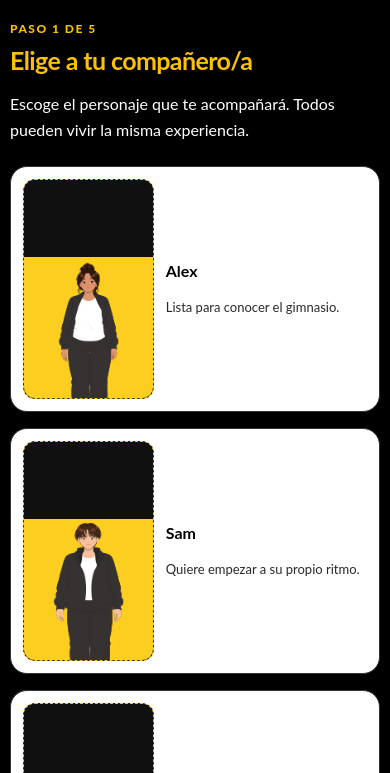
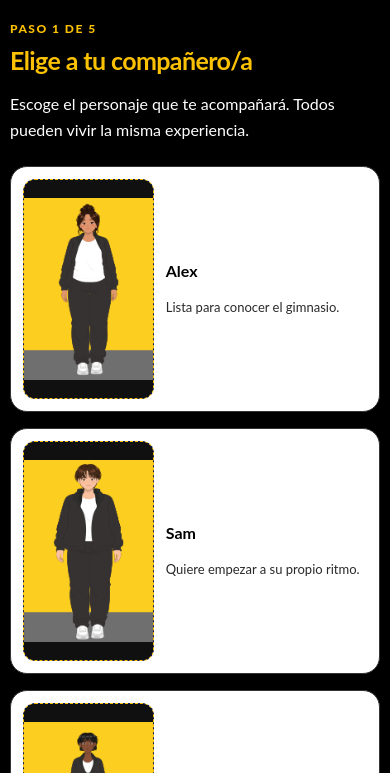
Before and after one commit to jportalesm-2m/salud-fit-mi-primer-dia, a plain HTML site: page index.html in a window 390 px wide. Both pictures are taken after a click on the button "Comenzar →". Shown: the part 71-844 px from the top of the page. Drawn offline with Linux system fonts and the light colour scheme.

Commit message:
Update styles.css

```diff
--- a/styles.css
+++ b/styles.css
@@ -636,7 +636,7 @@ button:focus-visible { outline: 3px solid #FCC202; outline-offset: 3px; }
   opacity: 1;
 }
 
-/* AJUSTE PARA CELULARES: SELECCIÓN DE PERSONAJES */
+/* AJUSTE PARA CELULARES: TARJETAS DE PERSONAJES */
 @media screen and (max-width: 600px) {
 
   #personaje .cards {
@@ -653,27 +653,33 @@ button:focus-visible { outline: 3px solid #FCC202; outline-offset: 3px; }
     padding: 12px;
     width: 100%;
     min-width: 0;
-    overflow: hidden;
   }
 
   #personaje .choice-card .avatar {
     grid-column: 1;
     grid-row: 1 / 3;
+    align-self: center;
     width: 100%;
     height: 220px;
     min-height: 0;
     aspect-ratio: auto;
     margin: 0;
+    padding: 0;
     overflow: hidden;
+    display: flex;
+    align-items: center;
+    justify-content: center;
   }
 
   #personaje .choice-card .character-image,
   #personaje .choice-card .arrival-character-image {
+    display: block;
     width: 100%;
     height: 100%;
     min-height: 0;
     object-fit: contain;
-    object-position: center bottom;
+    object-position: center center;
+    margin: 0;
   }
 
   #personaje .choice-card > strong {
@@ -682,6 +688,7 @@ button:focus-visible { outline: 3px solid #FCC202; outline-offset: 3px; }
     align-self: end;
     margin: 0 0 6px;
     font-size: 16px;
+    line-height: 1.2;
     overflow-wrap: anywhere;
   }
 
@@ -689,6 +696,7 @@ button:focus-visible { outline: 3px solid #FCC202; outline-offset: 3px; }
     grid-column: 2;
     grid-row: 2;
     align-self: start;
+    margin: 0;
     font-size: 13px;
     line-height: 1.4;
     overflow-wrap: anywhere;
```
